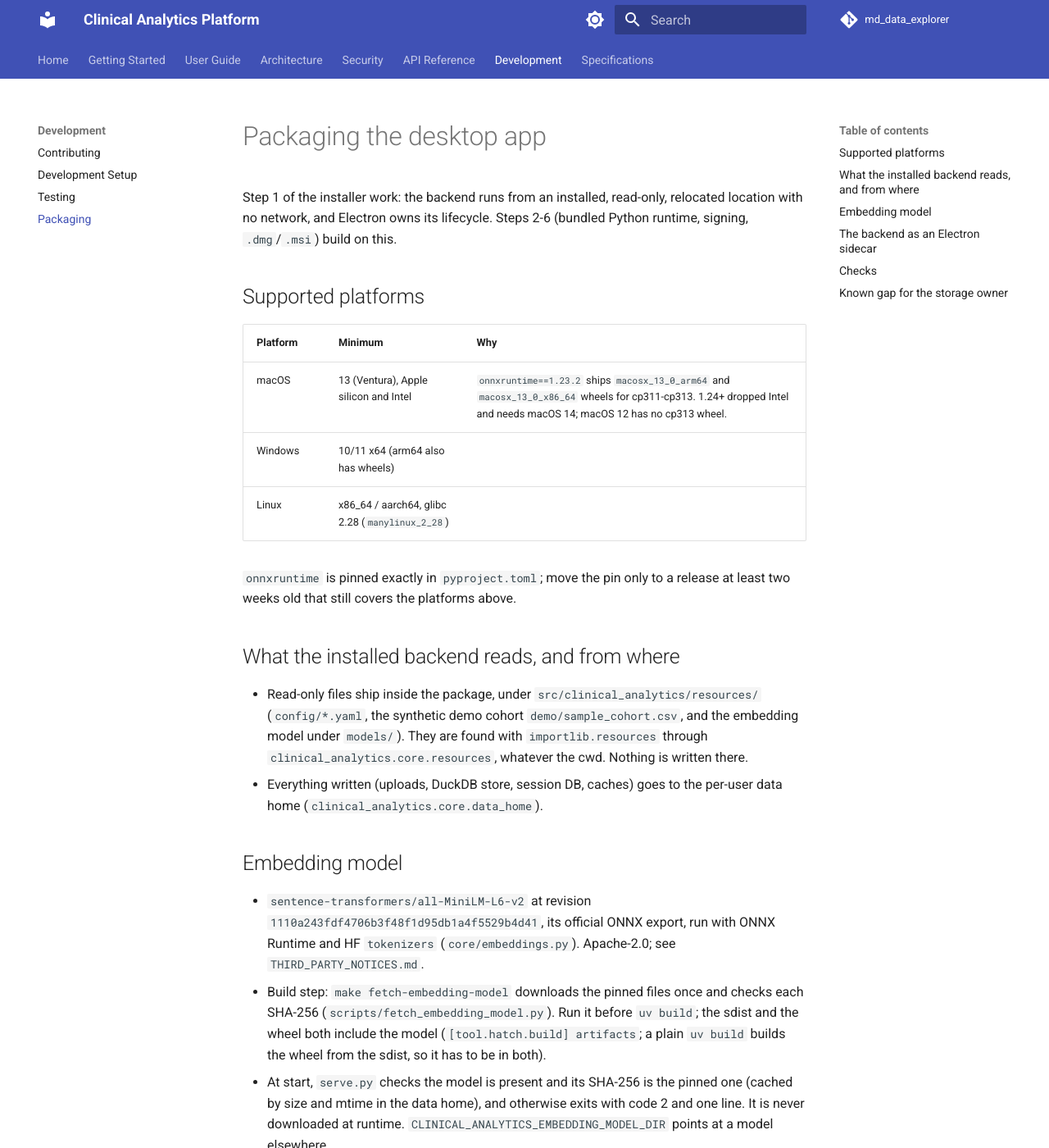
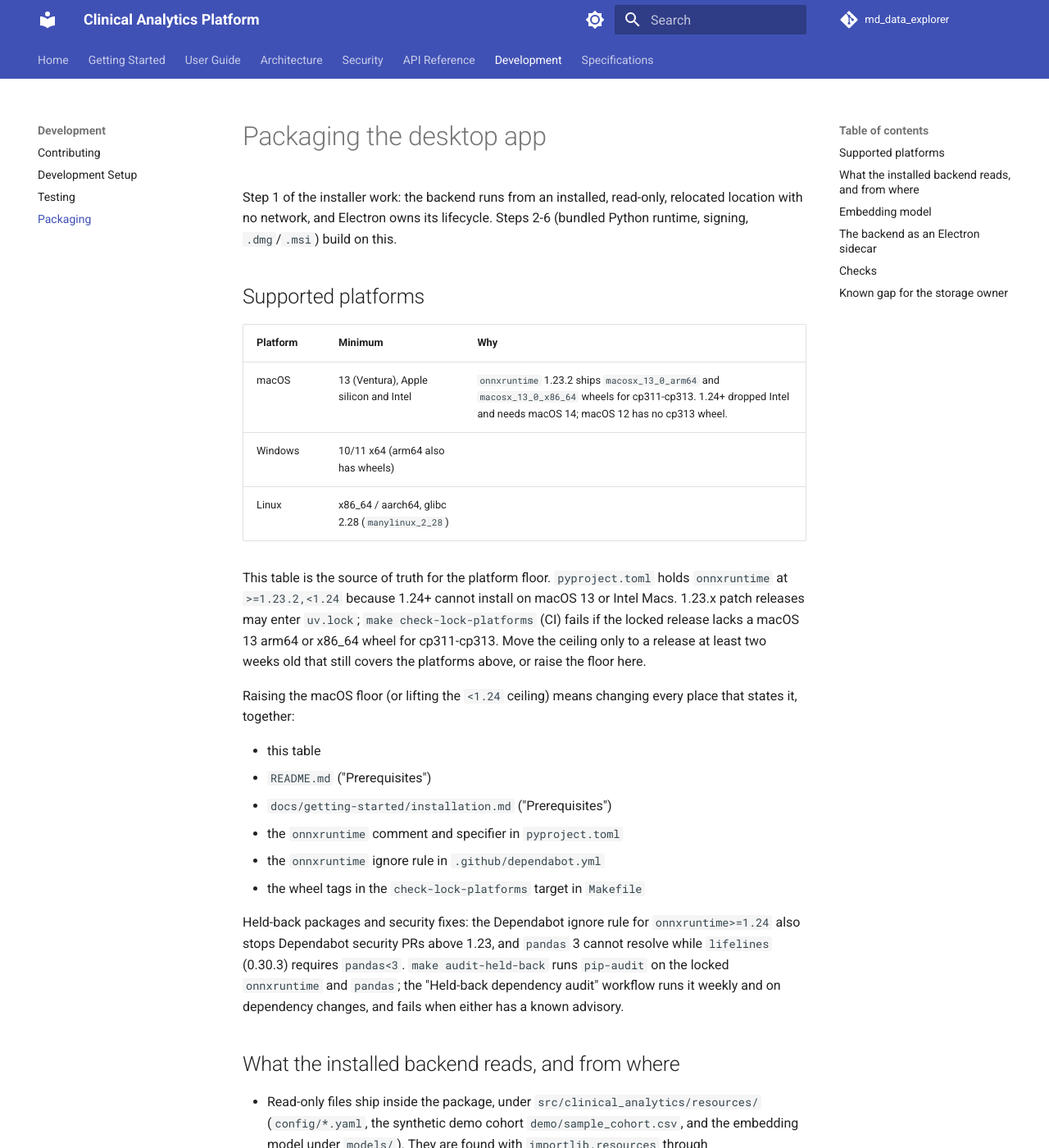
Before and after one commit to jtouley/md_data_explorer, an MkDocs documentation site: the page built from docs/development/packaging.md, in a window 1280 px wide and 1400 px high. Shown: the whole window at 82% size. Built offline with MkDocs 1.6.1 and Material for MkDocs 9.7.7, drawn with Linux system fonts in a browser that asks for light colours; comment, search, counter and statistics services are not loaded.

Commit message:
chore(deps): hold onnxruntime below 1.24 and pandas below 3 at the source; audit them weekly (#129)
Replaces Dependabot #90 and #91, which are closed.

- onnxruntime>=1.23.2,<1.24: releases from 1.24 on ship no macOS 13 or Intel Mac wheels. The Dependabot rule stays as a second guard, and make check-lock-platforms fails if the locked version lacks a macOS 13 wheel.
- lifelines>=0.30.3, which rules out pandas 3 by every resolution path. The pandas ignore rule is removed.
- make audit-held-back runs pip-audit on both packages weekly and on dependency PRs, because the ignore rules would also hide security updates.
- docs/development/packaging.md is the single source of truth for the macOS floor.

Co-Authored-By: Claude Opus 5.5 <noreply@anthropic.com>
Claude-Session: https://claude.ai/code/session_01Lho8TYTiEckwDsM4soF5Ym

```diff
--- a/docs/development/packaging.md
+++ b/docs/development/packaging.md
@@ -8,12 +8,31 @@ with no network, and Electron owns its lifecycle. Steps 2-6 (bundled Python runt
 
 | Platform | Minimum | Why |
 |---|---|---|
-| macOS | 13 (Ventura), Apple silicon and Intel | `onnxruntime==1.23.2` ships `macosx_13_0_arm64` and `macosx_13_0_x86_64` wheels for cp311-cp313. 1.24+ dropped Intel and needs macOS 14; macOS 12 has no cp313 wheel. |
+| macOS | 13 (Ventura), Apple silicon and Intel | `onnxruntime` 1.23.2 ships `macosx_13_0_arm64` and `macosx_13_0_x86_64` wheels for cp311-cp313. 1.24+ dropped Intel and needs macOS 14; macOS 12 has no cp313 wheel. |
 | Windows | 10/11 x64 (arm64 also has wheels) | |
 | Linux | x86_64 / aarch64, glibc 2.28 (`manylinux_2_28`) | |
 
-`onnxruntime` is pinned exactly in `pyproject.toml`; move the pin only to a release at least two
-weeks old that still covers the platforms above.
+This table is the source of truth for the platform floor. `pyproject.toml` holds `onnxruntime`
+at `>=1.23.2,<1.24` because 1.24+ cannot install on macOS 13 or Intel Macs. 1.23.x patch releases
+may enter `uv.lock`; `make check-lock-platforms` (CI) fails if the locked release lacks a macOS 13
+arm64 or x86_64 wheel for cp311-cp313. Move the ceiling only to a release at least two weeks old
+that still covers the platforms above, or raise the floor here.
+
+Raising the macOS floor (or lifting the `<1.24` ceiling) means changing every place that states
+it, together:
+
+- this table
+- `README.md` ("Prerequisites")
+- `docs/getting-started/installation.md` ("Prerequisites")
+- the `onnxruntime` comment and specifier in `pyproject.toml`
+- the `onnxruntime` ignore rule in `.github/dependabot.yml`
+- the wheel tags in the `check-lock-platforms` target in `Makefile`
+
+Held-back packages and security fixes: the Dependabot ignore rule for `onnxruntime>=1.24` also
+stops Dependabot security PRs above 1.23, and `pandas` 3 cannot resolve while `lifelines` (0.30.3)
+requires `pandas<3`. `make audit-held-back` runs `pip-audit` on the locked `onnxruntime` and
+`pandas`; the "Held-back dependency audit" workflow runs it weekly and on dependency changes, and
+fails when either has a known advisory.
 
 ## What the installed backend reads, and from where
 
```
Also changed, not shown: README.md (+1 -1 lines), docs/getting-started/installation.md (+1 -1 lines), pyproject.toml (+8 -4 lines), 5 other files.
